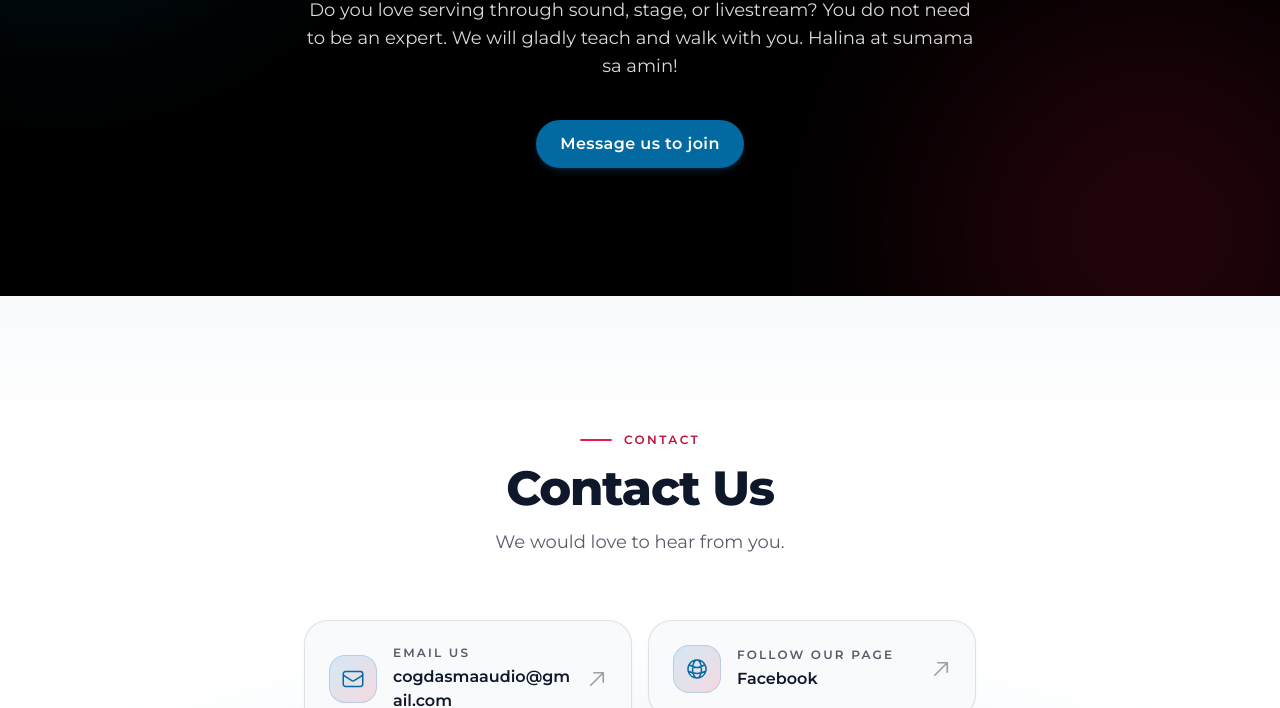
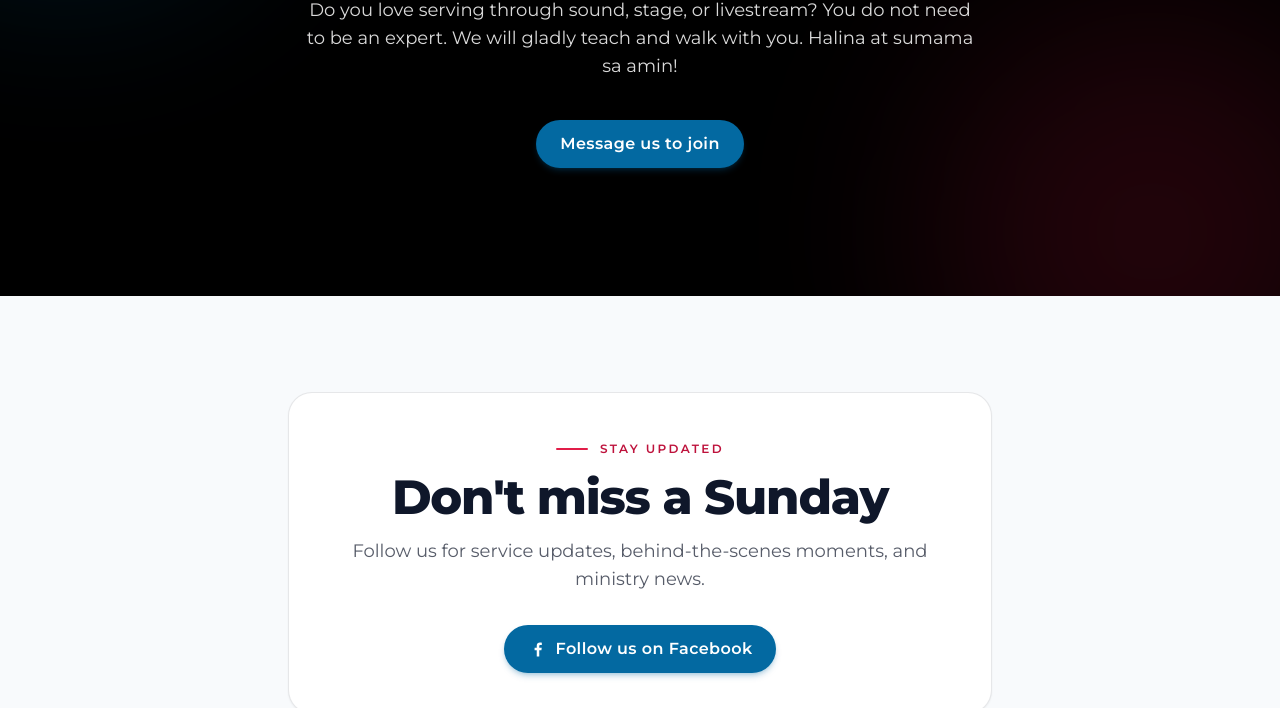
Before and after one commit to Loucho09/cog-audio-ministry, a Laravel app: page / in a window 1280 px wide. Shown: the part 5792-6500 px from the top of the page. Run offline with Laravel 12, Linux system fonts and the light colour scheme; data comes from the database, SQL or seed files in the repository; style sheets or scripts are compiled from the project's sources; some web fonts are replaced.

Commit message:
feat: stay-updated section with Facebook and Messenger follow buttons
Co-Authored-By: Claude Opus 5.5 <noreply@anthropic.com>

```diff
--- /dev/null
+++ b/resources/views/components/home/stay-updated.blade.php
@@ -0,0 +1,36 @@
+{{-- Stay updated: follow on Facebook / message on Messenger. Hidden when both URLs are empty. --}}
+@php
+    $facebookUrl = config('ministry.facebook_url');
+    $messengerUrl = config('ministry.messenger_url');
+@endphp
+
+@if (filled($facebookUrl) || filled($messengerUrl))
+    <section id="updates" aria-labelledby="updates-title" class="relative isolate overflow-hidden bg-background py-20 sm:py-24">
+        <div class="mx-auto max-w-3xl px-5 text-center sm:px-6 lg:px-8">
+            <div class="rounded-3xl border border-text/10 bg-surface p-8 shadow-sm sm:p-10">
+                <x-site.section-header
+                    id="updates-title"
+                    eyebrow="Stay Updated"
+                    title="Don't miss a Sunday"
+                    lead="Follow us for service updates, behind-the-scenes moments, and ministry news."
+                />
+
+                <div class="mt-8 flex flex-col items-stretch justify-center gap-3 sm:flex-row sm:items-center">
+                    @if (filled($facebookUrl))
+                        <x-site.button :href="$facebookUrl" size="lg" target="_blank" rel="noopener noreferrer" aria-label="Follow us on Facebook (opens in a new tab)">
+                            <svg class="h-5 w-5" viewBox="0 0 24 24" fill="currentColor" aria-hidden="true" focusable="false"><path d="M13.5 21v-7.5h2.6l.4-3h-3V8.6c0-.9.3-1.5 1.5-1.5h1.6V4.4c-.3 0-1.2-.1-2.3-.1-2.3 0-3.8 1.4-3.8 3.9v2.3H7.9v3h2.6V21h3z"/></svg>
+                            Follow us on Facebook
+                        </x-site.button>
+                    @endif
+
+                    @if (filled($messengerUrl))
+                        <x-site.button :href="$messengerUrl" variant="secondary" size="lg" target="_blank" rel="noopener noreferrer" aria-label="Message us on Messenger (opens in a new tab)">
+                            <svg class="h-5 w-5" viewBox="0 0 24 24" fill="none" stroke="currentColor" stroke-width="1.8" stroke-linecap="round" stroke-linejoin="round" aria-hidden="true" focusable="false"><path d="M21 11.5a8.5 8.5 0 0 1-12.4 7.5L3 20.5l1.6-5A8.5 8.5 0 1 1 21 11.5z"/></svg>
+                            Message us on Messenger
+                        </x-site.button>
+                    @endif
+                </div>
+            </div>
+        </div>
+    </section>
+@endif
--- a/resources/views/welcome.blade.php
+++ b/resources/views/welcome.blade.php
@@ -11,5 +11,6 @@
     <x-home.services :branch="$branch" :schedule="$schedule" />
     <x-home.gallery :images="$galleryImages" />
     <x-home.join />
+    <x-home.stay-updated />
     <x-home.contact />
 </x-public-layout>
```
Also changed, not shown: tests/Feature/HomepageStayUpdatedTest.php (added, +39 -0 lines).
